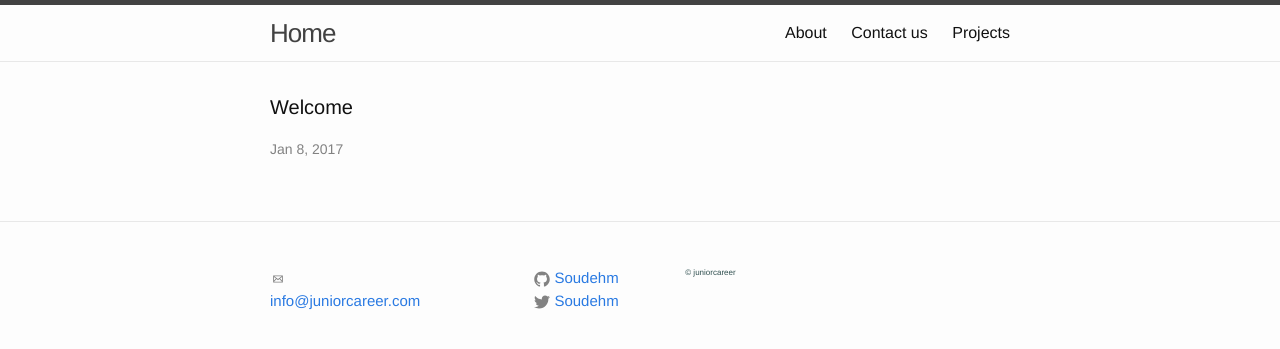
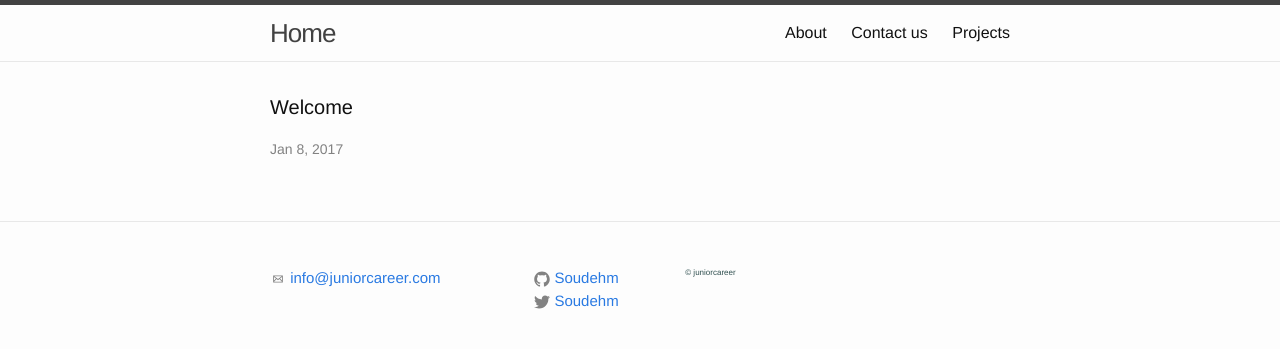
Before and after one commit to Soudehm/soudehm.github.io, a Jekyll site: the page built from index.html, in a window 1280 px wide. Shown: the top 349 px of the page. Built offline with Jekyll 4.4.1, drawn with Linux system fonts in a browser that asks for light colours.

Commit message:
Update footer.html

```diff
--- a/_includes/footer.html
+++ b/_includes/footer.html
@@ -8,10 +8,8 @@
       <div class="footer-col footer-col-1">
         <ul class="contact-list">
           <li>
-            {% include icon-email.html %}
+            {% include icon-email.html %} <a href="mailto:{{ site.email }}">  {{ site.email }}</a>
           </li>
-          <li><a href="mailto:{{ site.email }}">{{ site.email }}</a></li>
-
         </ul>
       </div>
 
```
